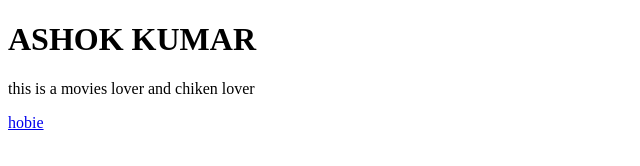
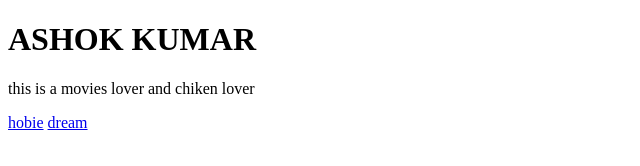
Before and after one commit to premprakash790/temp1, a plain HTML site: page index.html in a window 1280 px wide. Shown: the full height of the page, 0-640 px from the left. Drawn offline with Linux system fonts and the light colour scheme.

Commit message:
Any message

```diff
--- a/index.html
+++ b/index.html
@@ -8,6 +8,7 @@
     <h1>ASHOK KUMAR</h1>
     <p>this is a movies lover and chiken lover</p>
     <a href="index1.html">hobie</a>
+    <a href="index2.html">dream</a>
 
   </body>
 </html>
```
Also changed, not shown: 1 other file.
